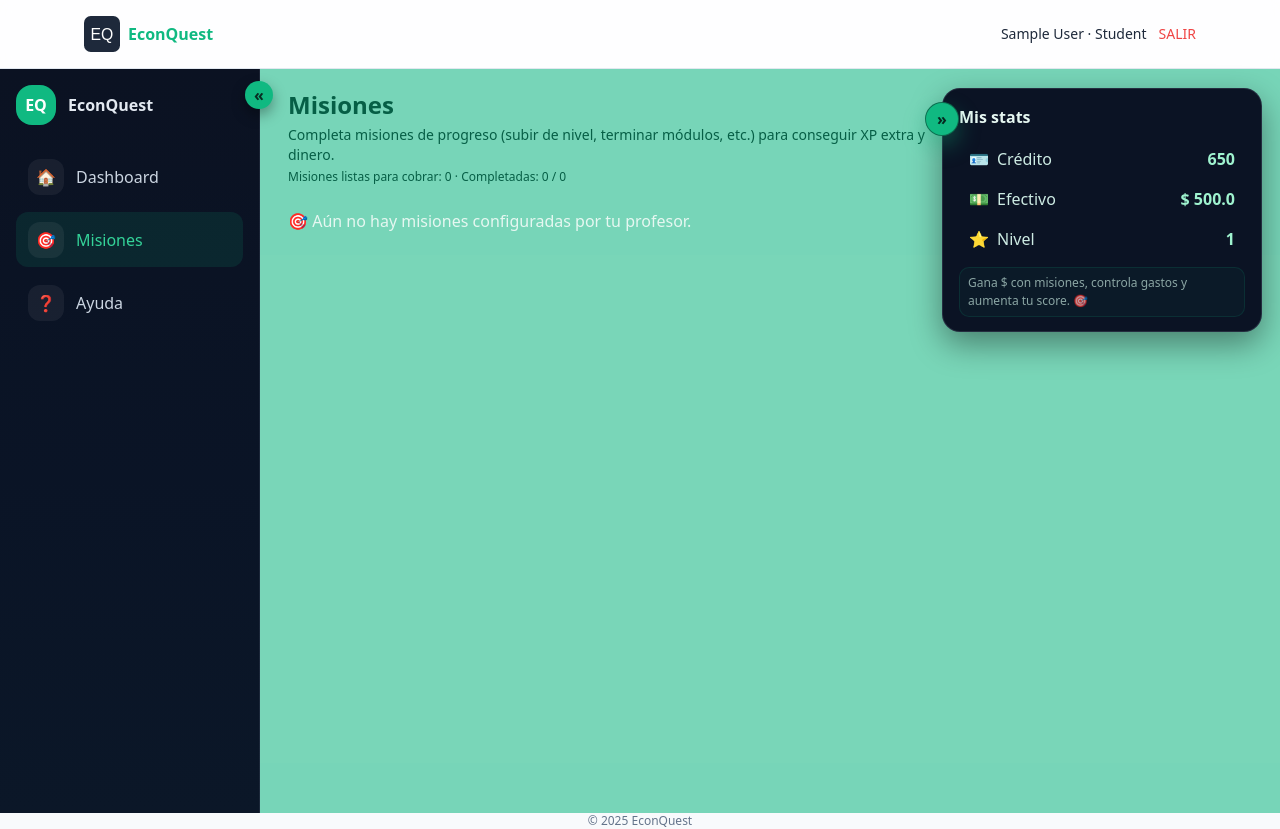
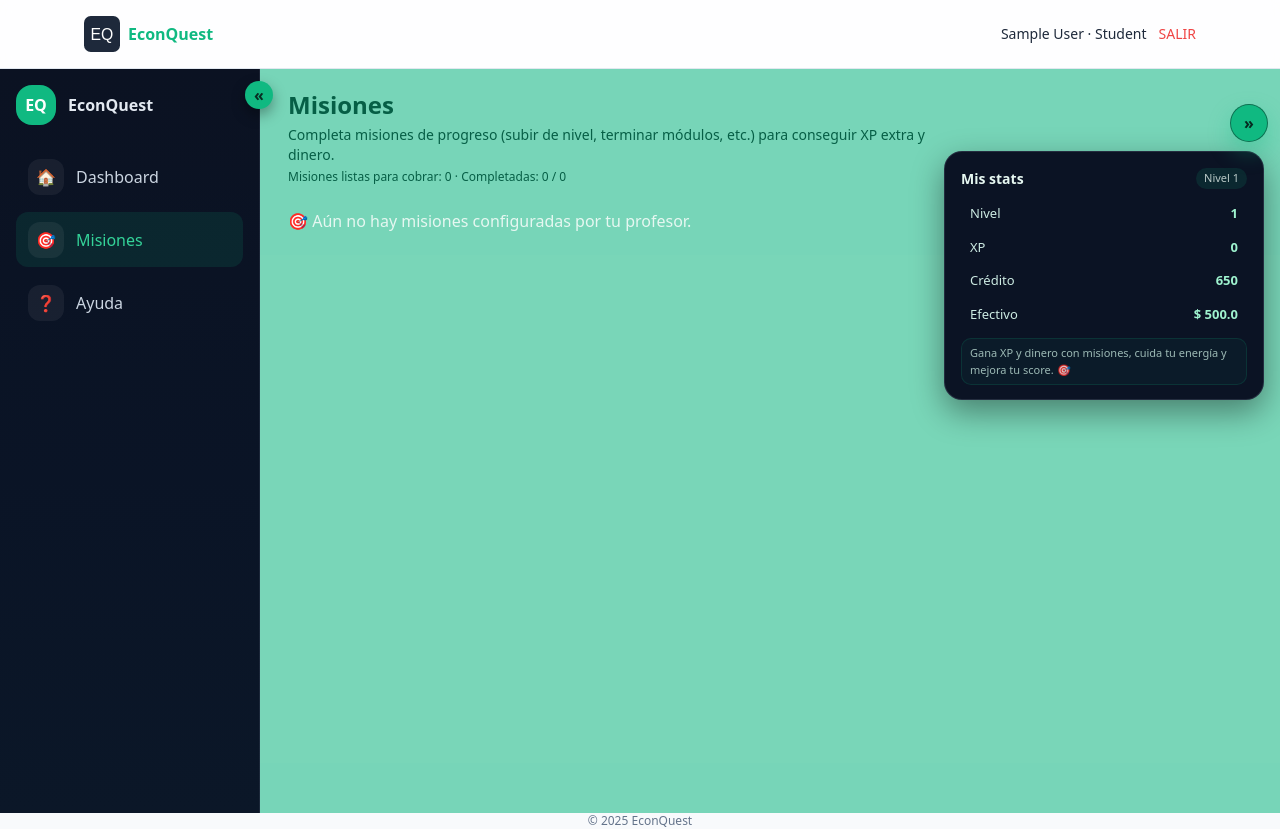
Before and after one commit to UPRM-CSE-CapstoneFallSemester/EconQuest_MVPOfficial, a Flask app: page /student/missions in a window 1280 px wide. Run offline with Flask 3, Linux system fonts and the light colour scheme; the visitor is signed in with stand-in values (Sample User, id 1); data comes from the database, SQL or seed files in the repository; data that the repository does not hold is empty; some libraries are stand-ins or nearby versions.

Commit message:
Made changes

```diff
--- a/app/templates/auth/login.html
+++ b/app/templates/auth/login.html
@@ -24,7 +24,6 @@
     <form method="post" action="{{ url_for('auth.login') }}" class="mt-6 space-y-4">
       {{ form.hidden_tag() }} <!-- CSRF -->
 
-      <!-- 👇 Bloque de errores del form y mensajes flash -->
       {% if form.errors %}
         {% for field, errors in form.errors.items() %}
           {% for e in errors %}
@@ -40,7 +39,6 @@
           {% endfor %}
         {% endif %}
       {% endwith %}
-      <!-- ☝️ Hasta aquí el bloque insertado -->
 
       <label class="block text-sm text-slate-700">Email
         <input name="email" type="email"
--- a/app/templates/student/_stats_dock.html
+++ b/app/templates/student/_stats_dock.html
@@ -1,210 +1,225 @@
-{# Dock de stats colapsable (independiente del sidebar) #}
+{# ====== STATS DOCK DERECHA, COLAPSABLE COMPLETO ====== #}
 <style>
-  :root {
-    --stats-width: 320px; /* ancho panel desktop */
-    --stats-handle: 34px; /* ancho/alto de la manija */
-    --stats-top: 88px; /* separación desde el top (debajo del navbar) */
+  :root{
+    --stats-width: 320px;   /* ancho del panel */
+    --stats-handle: 38px;   /* tamaño del botón redondo */
+    --stats-top: 96px;      /* separación desde el navbar */
   }
 
-  /* Contenedor fijo a la derecha */
-  #statsDock {
+  /* Panel fijo al lado DERECHO */
+  #statsDock{
     position: fixed;
-    right: 18px;
     top: var(--stats-top);
+    right: 16px;
     width: var(--stats-width);
-    z-index: 50;
-    transform: translateX(0);
-    transition: transform 0.25s ease, opacity 0.25s ease;
-  }
-  /* Dejar sólo la manija visible cuando está colapsado */
-  #statsDock.collapsed {
-    transform: translateX(calc(100% - var(--stats-handle)));
-    opacity: 0.95;
+    z-index: 40;
+    transition: right .25s ease, opacity .25s ease;
   }
 
-  /* Tarjeta */
-  #statsDock .stats-card {
+  /* Cuando está colapsado: se va COMPLETO fuera de la pantalla */
+  #statsDock.collapsed{
+    right: calc(-1 * var(--stats-width) - 32px);
+    opacity: .95;
+  }
+
+  #statsDock .stats-card{
     background: #0b1324;
     color: #e6f7f1;
-    border: 1px solid rgba(148, 163, 184, 0.18);
+    border: 1px solid rgba(148,163,184,.18);
     border-radius: 18px;
-    box-shadow: 0 12px 32px rgba(0, 0, 0, 0.4);
+    box-shadow: 0 12px 32px rgba(0,0,0,.4);
     padding: 16px 16px 14px;
-  }
-  #statsDock .stats-head {
-    display: flex;
-    align-items: baseline;
-    justify-content: space-between;
-    margin-bottom: 10px;
-  }
-  #statsDock .stats-title {
-    font-weight: 700;
-  }
-  #statsDock .stats-badge {
-    font-size: 12px;
-    opacity: 0.6;
+    margin-top: 55px;
   }
 
-  #statsDock ul {
-    list-style: none;
-    padding: 0;
-    margin: 0;
+  #statsDock .stats-head{
+    display:flex;
+    align-items:center;
+    justify-content:space-between;
+    margin-bottom:8px;
   }
-  #statsDock li {
-    display: flex;
-    align-items: center;
-    justify-content: space-between;
-    gap: 12px;
-    padding: 8px 10px;
-    border-radius: 10px;
+  #statsDock .stats-title{
+    font-weight:700;
+    font-size:14px;
   }
-  #statsDock li:hover {
-    background: rgba(16, 185, 129, 0.08);
-  }
-  #statsDock .k {
-    display: flex;
-    align-items: center;
-    gap: 8px;
-    color: #cdebe3;
-  }
-  #statsDock .v {
-    font-weight: 700;
-    color: #9ff3cf;
+  #statsDock .stats-badge{
+    font-size:11px;
+    opacity:.8;
+    background: rgba(16,185,129,.16);
+    border-radius:999px;
+    padding:2px 8px;
   }
 
-  #statsDock .hint {
-    font-size: 12px;
-    color: #b6d7cf;
-    opacity: 0.75;
-    margin-top: 8px;
-    background: rgba(16, 185, 129, 0.06);
-    border: 1px solid rgba(16, 185, 129, 0.18);
-    padding: 6px 8px;
-    border-radius: 10px;
+  #statsDock ul{
+    list-style:none;
+    padding:0;
+    margin:4px 0 0 0;
+  }
+  #statsDock li{
+    display:flex;
+    align-items:center;
+    justify-content:space-between;
+    gap:12px;
+    padding:7px 9px;
+    border-radius:10px;
+    font-size:13px;
+  }
+  #statsDock li:hover{
+    background: rgba(16,185,129,.08);
+  }
+  #statsDock .k{
+    display:flex;
+    align-items:center;
+    gap:8px;
+    color:#cdebe3;
+    font-weight:500;
+  }
+  #statsDock .k span.label{ font-size:13px; }
+  #statsDock .v{
+    font-weight:700;
+    color:#9ff3cf;
+    font-variant-numeric: tabular-nums;
   }
 
-  /* Manija (botón flotante pegado al borde del panel) */
-  #statsHandle {
-    position: absolute;
-    left: calc(-1 * (var(--stats-handle) / 2));
-    top: 14px;
+  #statsDock .hint{
+    font-size:11px;
+    color:#b6d7cf;
+    opacity:.85;
+    margin-top:7px;
+    background: rgba(16,185,129,.06);
+    border:1px solid rgba(16,185,129,.18);
+    padding:6px 8px;
+    border-radius:10px;
+  }
+
+  /* Botón flotante SIEMPRE en el borde derecho */
+  #statsHandle{
+    position: fixed;
+    top: calc(var(--stats-top) + 8px);
+    right: 12px;
     width: var(--stats-handle);
     height: var(--stats-handle);
     border-radius: 9999px;
     background: #10b981;
-    color: #06281f;
+    color:#06281f;
     font-weight: 900;
-    display: grid;
-    place-items: center;
-    box-shadow: 0 10px 22px rgba(16, 185, 129, 0.35);
-    border: 1px solid rgba(6, 24, 20, 0.45);
-    cursor: pointer;
-    transition: transform 0.2s ease, filter 0.2s ease;
+    display:grid;
+    place-items:center;
+    box-shadow: 0 10px 22px rgba(16,185,129,.35);
+    border: 1px solid rgba(6,24,20,.45);
+    cursor:pointer;
+    transition: transform .2s ease, filter .2s ease;
+    z-index: 41; /* encima del panel */
   }
-  #statsHandle:hover {
+  #statsHandle:hover{
     transform: translateY(-1px);
-    filter: brightness(1.05);
+    filter:brightness(1.05);
   }
 
-  /* — Responsive: lo convertimos en barra inferior — */
-  @media (max-width: 1024px) {
-    #statsDock {
+  /* — En móvil: lo volvemos barra inferior que se esconde hacia abajo — */
+  @media (max-width: 1024px){
+    #statsDock{
       left: 12px;
       right: 12px;
       width: auto;
       top: auto;
       bottom: 12px;
-      transform: translateY(0);
+      transition: transform .25s ease, opacity .25s ease;
+      right: 12px; /* por si acaso */
     }
-    #statsDock.collapsed {
-      transform: translateY(calc(100% - var(--stats-handle)));
+    #statsDock.collapsed{
+      transform: translateY(calc(100% + 20px));
     }
-    #statsHandle {
-      left: 50%;
-      top: -18px;
-      transform: translateX(-50%);
-    }
-    #statsHandle:hover {
-      transform: translateX(-50%) translateY(-1px);
+    #statsHandle{
+      top: auto;
+      bottom: 16px;
+      right: 16px;
     }
   }
 </style>
 
-<aside id="statsDock" aria-label="Mis stats">
-  <button
-    id="statsHandle"
-    class="shadow"
+<!-- Botón flotante (siempre visible) -->
+<button id="statsHandle"
         aria-controls="statsDock"
         aria-expanded="true"
-    title="Mostrar/ocultar stats"
-  >
+        title="Mostrar/ocultar stats">
   »
 </button>
 
+<!-- Panel de stats -->
+<aside id="statsDock" aria-label="Mis stats">
   <div class="stats-card">
     <div class="stats-head">
       <div class="stats-title">Mis stats</div>
+      <div class="stats-badge">
+        Nivel {{ profile.level or 1 }}
+      </div>
     </div>
 
     <ul>
       <li>
-        <div class="k">🪪 <span>Crédito</span></div>
-        <div class="v">{{ profile.credit_score }}</div>
+        <div class="k"> <span class="label">Nivel</span></div>
+        <div class="v">{{ profile.level or 1 }}</div>
       </li>
       <li>
-        <div class="k">💵 <span>Efectivo</span></div>
-        <div class="v">$ {{ profile.cash_balance }}</div>
+        <div class="k"> <span class="label">XP</span></div>
+        <div class="v">{{ profile.xp or 0 }}</div>
       </li>
       <li>
-        <div class="k">⭐ <span>Nivel</span></div>
-        <div class="v">{{ profile.level }}</div>
+        <div class="k"> <span class="label">Crédito</span></div>
+        <div class="v">{{ profile.credit_score or 650 }}</div>
+      </li>
+      <li>
+        <div class="k"> <span class="label">Efectivo</span></div>
+        <div class="v">$ {{ (profile.cash_balance or 0)|round(0) }}</div>
       </li>
     </ul>
 
     <div class="hint">
-      Gana $ con misiones, controla gastos y aumenta tu score. 🎯
+      Gana XP y dinero con misiones, cuida tu energía y mejora tu score. 🎯
     </div>
   </div>
 </aside>
 
 <script>
-  (function () {
-    const dock = document.getElementById("statsDock");
-    const handle = document.getElementById("statsHandle");
+(function(){
+  const dock   = document.getElementById('statsDock');
+  const handle = document.getElementById('statsHandle');
 
   const setCollapsed = (v) => {
-      dock.classList.toggle("collapsed", v);
-      handle.setAttribute("aria-expanded", String(!v));
-      // flecha: si está colapsado, apunta hacia la app (abrir)
-      const isMobile = window.matchMedia("(max-width:1024px)").matches;
-      handle.textContent = v ? (isMobile ? "▲" : "«") : isMobile ? "▼" : "»";
-      try {
-        localStorage.setItem("stats-collapsed", v ? "1" : "0");
-      } catch (_) {}
+    dock.classList.toggle('collapsed', v);
+    handle.setAttribute('aria-expanded', String(!v));
+
+    const isMobile = window.matchMedia('(max-width:1024px)').matches;
+    // Derecha:
+    //  - colapsado => » (entra desde la derecha / abajo)
+    //  - abierto   => « (se esconde hacia la derecha / abajo)
+    handle.textContent = v
+      ? (isMobile ? '▲' : '«')
+      : (isMobile ? '▼' : '»');
+
+    try{ localStorage.setItem('stats-collapsed', v ? '1' : '0'); }catch(_){}
   };
 
-    // estado persistido
   let initial = false;
-    try {
-      initial = localStorage.getItem("stats-collapsed") === "1";
-    } catch (_) {}
+  try{ initial = localStorage.getItem('stats-collapsed') === '1'; }catch(_){}
   setCollapsed(initial);
 
-    handle.addEventListener("click", () =>
-      setCollapsed(!dock.classList.contains("collapsed"))
-    );
+  handle.addEventListener('click', () => {
+    setCollapsed(!dock.classList.contains('collapsed'));
+  });
 
-    // Acceso rápido opcional: Ctrl/Cmd + S para mostrar/ocultar (no bloquea “Guardar” en formularios)
-    window.addEventListener("keydown", (e) => {
-      if ((e.ctrlKey || e.metaKey) && e.key.toLowerCase() === "s") {
+  // Opcional: Ctrl/Cmd + S para togglear
+  window.addEventListener('keydown', (e)=>{
+    if((e.ctrlKey||e.metaKey) && e.key.toLowerCase()==='s'){
       e.preventDefault();
-        setCollapsed(!dock.classList.contains("collapsed"));
+      setCollapsed(!dock.classList.contains('collapsed'));
     }
   });
 
-    // Ajusta el ícono al cambiar de tamaño (desktop <-> mobile)
-    window.addEventListener("resize", () => {
-      const v = dock.classList.contains("collapsed");
+  // Reajusta iconito cuando cambie ancho (desktop <-> móvil)
+  window.addEventListener('resize', () => {
+    const v = dock.classList.contains('collapsed');
     setCollapsed(v);
   });
 })();
```
Lines whose indentation alone changed are shown as unchanged.
